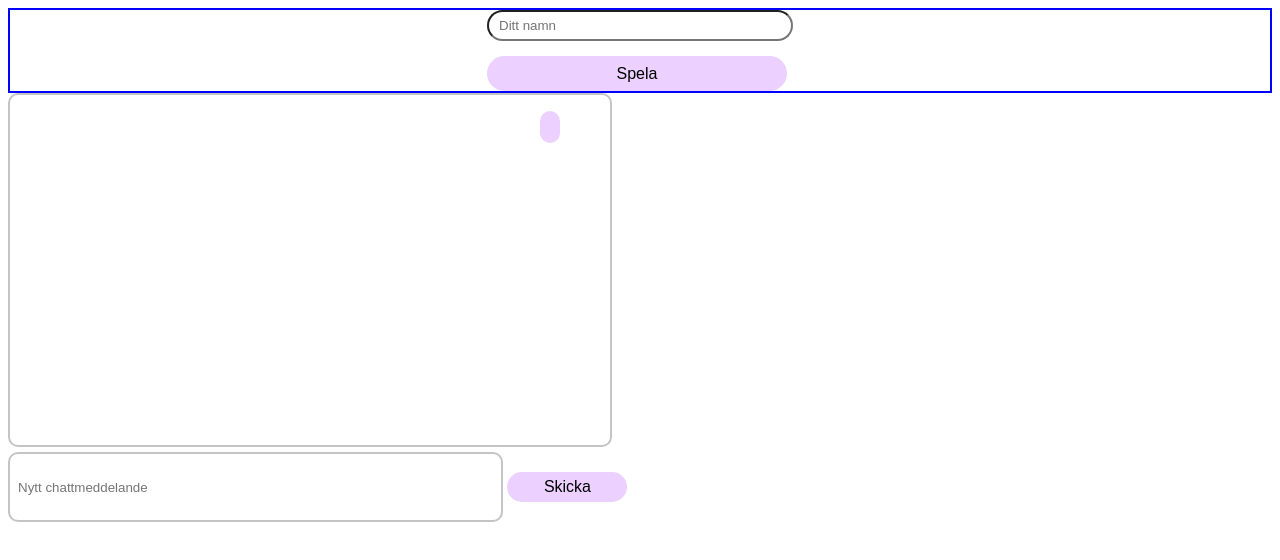
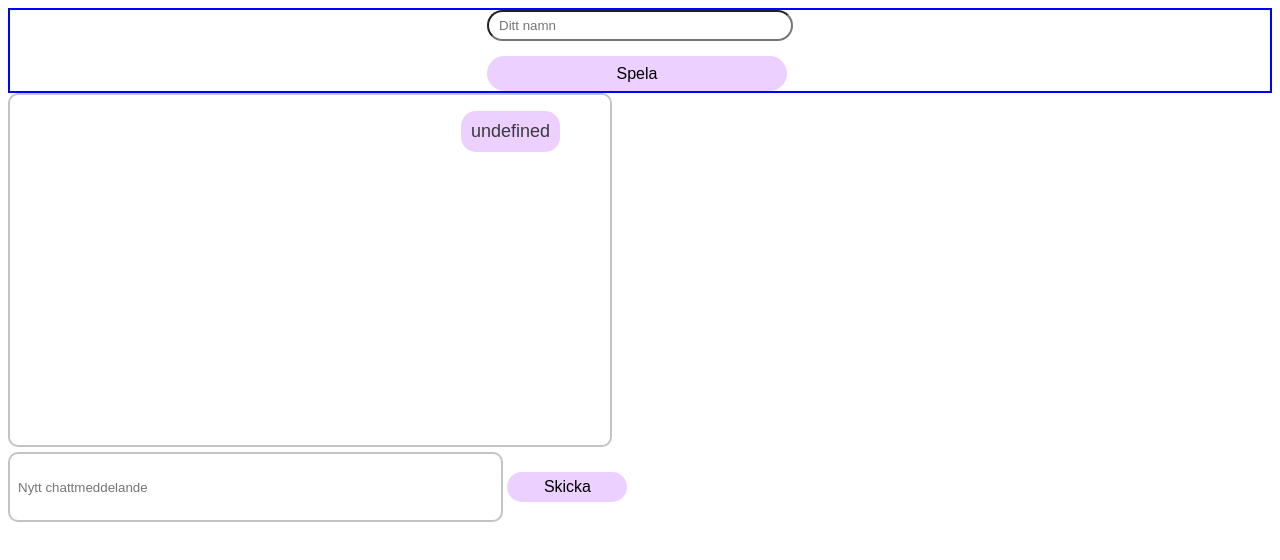
Before and after one commit to GridSock1/battleship-royal, a website built with Vite: page client/vite-project/index.html in a window 1280 px wide. Both pictures are taken after a click on the button "Skicka". Built offline with nearby package versions, Linux system fonts and the light colour scheme; no server answers.

Commit message:
Adds chat sender test

```diff
--- a/client/vite-project/main.js
+++ b/client/vite-project/main.js
@@ -30,7 +30,7 @@ sendBtn.addEventListener('click', () => {
 });
 
 socket.on('chat', (arg) => {
-  console.log('main.js - socket', arg);
+  console.log('main.js - socket', arg.sender);
   const message = {
     ...arg,
     sender: arg.sender,
@@ -43,7 +43,7 @@ socket.on('chat', (arg) => {
 
 function updateChat(chat, sender) {
   let li = document.createElement('li');
-  li.innerText = chat;
+  li.innerText = chat.content;
   let div = document.createElement('div');
   let name = document.createElement('p');
 
@@ -55,6 +55,7 @@ function updateChat(chat, sender) {
   } else {
     li.classList.add('received');
     div.classList.add('received-container');
+    name.innerText = chat.sender;
   }
   div.appendChild(li);
   div.appendChild(name);
```
Also changed, not shown: client/vite-project/dist/assets/index-BgBBQCyt.js (added), client/vite-project/dist/assets/index-iakRt33J.js (deleted), client/vite-project/dist/index.html.
